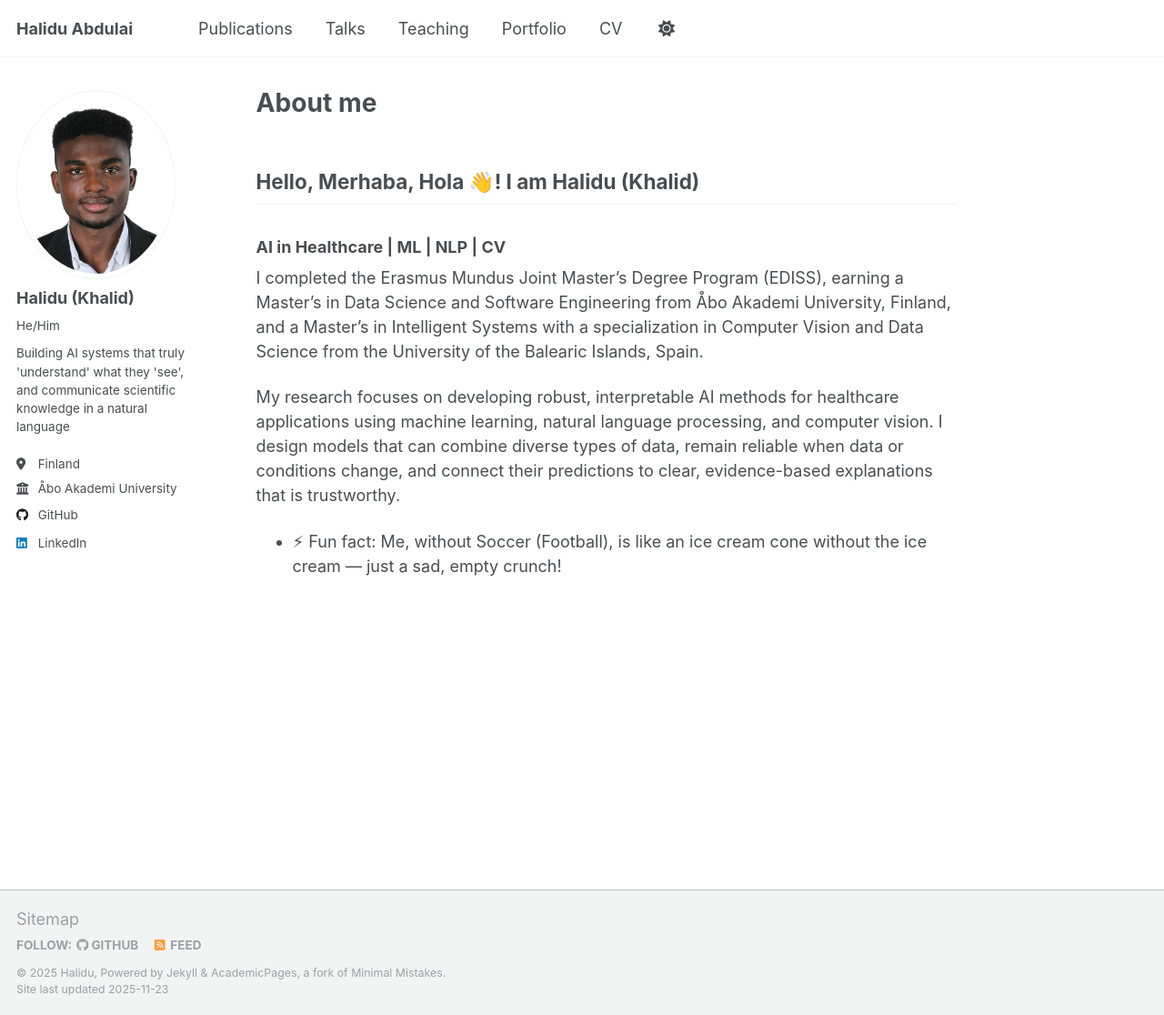
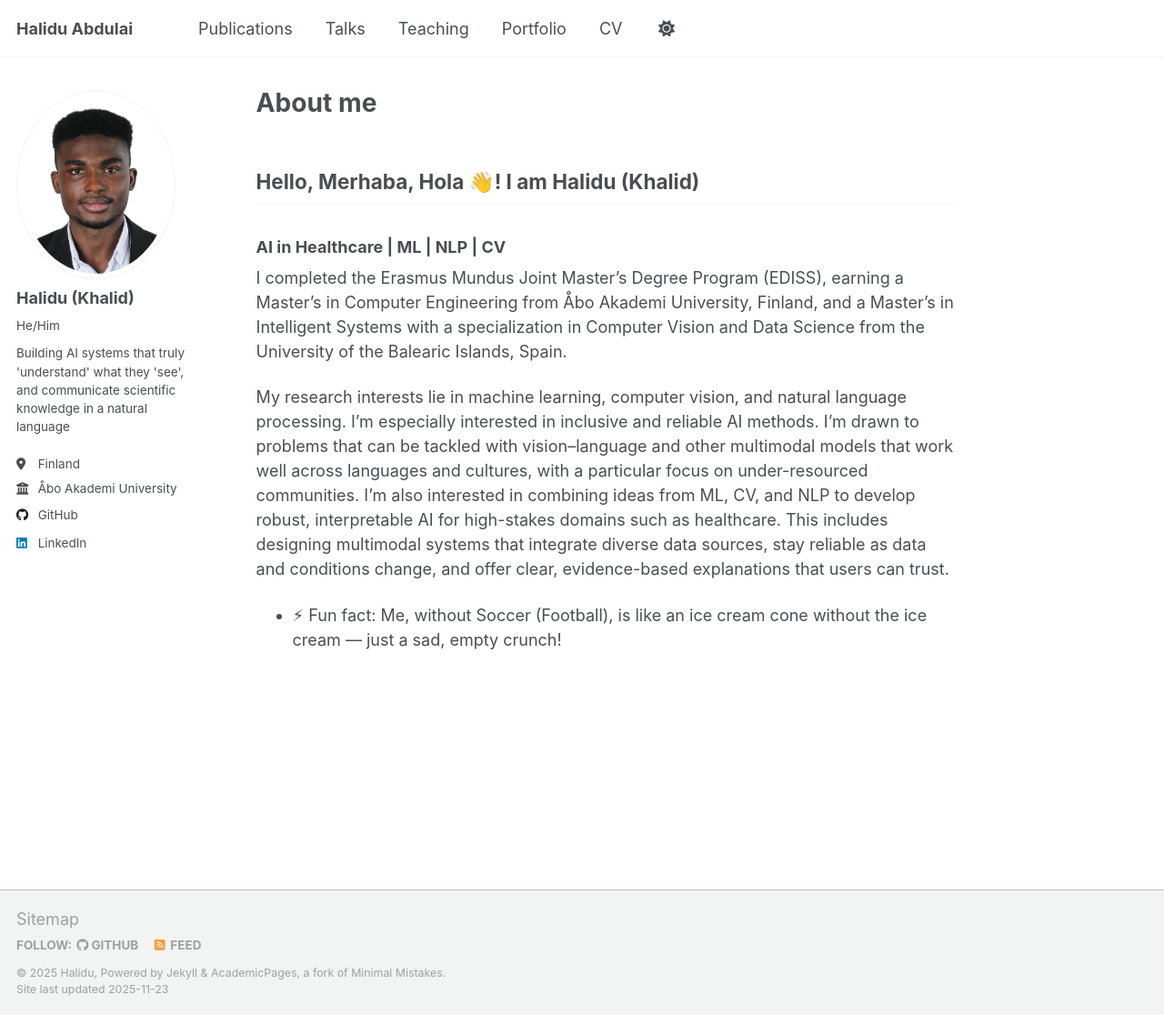
Before and after one commit to abdulaihalidu/abdulaihalidu.github.io, a Jekyll site: the page built from _pages/about.md, in a window 1280 px wide and 1116 px high. Shown: the whole window at 91% size. Built offline with Jekyll 4.4.1, drawn with Linux system fonts in a browser that asks for light colours; a script that is not in the unit is left out.

Commit message:
Revise about section with updated qualifications and focus
Updated educational background and research interests for clarity and detail.

```diff
--- a/_pages/about.md
+++ b/_pages/about.md
@@ -9,9 +9,9 @@ redirect_from:
 
 ## Hello, Merhaba, Hola 👋! I am Halidu (Khalid)
 ### AI in Healthcare | ML | NLP | CV
-I completed the Erasmus Mundus Joint Master’s Degree Program (EDISS), earning a Master’s in Data Science and Software Engineering from Åbo Akademi University, Finland, and a Master’s in Intelligent Systems with a specialization in Computer Vision and Data Science from the University of the Balearic Islands, Spain.
+I completed the Erasmus Mundus Joint Master’s Degree Program (EDISS), earning a Master’s in Computer Engineering from Åbo Akademi University, Finland, and a Master’s in Intelligent Systems with a specialization in Computer Vision and Data Science from the University of the Balearic Islands, Spain.
 
-My research focuses on developing robust, interpretable AI methods for healthcare applications using machine learning, natural language processing, and computer vision. I design models that can combine diverse types of  data, remain reliable when data or conditions change, and connect their predictions to clear, evidence-based explanations that is trustworthy.
+My research interests lie in machine learning, computer vision, and natural language processing. I’m especially interested in inclusive and reliable AI methods. I’m drawn to problems that can be tackled with vision–language and other multimodal models that work well across languages and cultures, with a particular focus on under-resourced communities. I’m also interested in combining ideas from ML, CV, and NLP to develop robust, interpretable AI for high-stakes domains such as healthcare. This includes designing multimodal systems that integrate diverse data sources, stay reliable as data and conditions change, and offer clear, evidence-based explanations that users can trust.
 
 
 - ⚡ Fun fact: Me, without Soccer (Football), is like an ice cream cone without the ice cream — just a sad, empty crunch!
```
